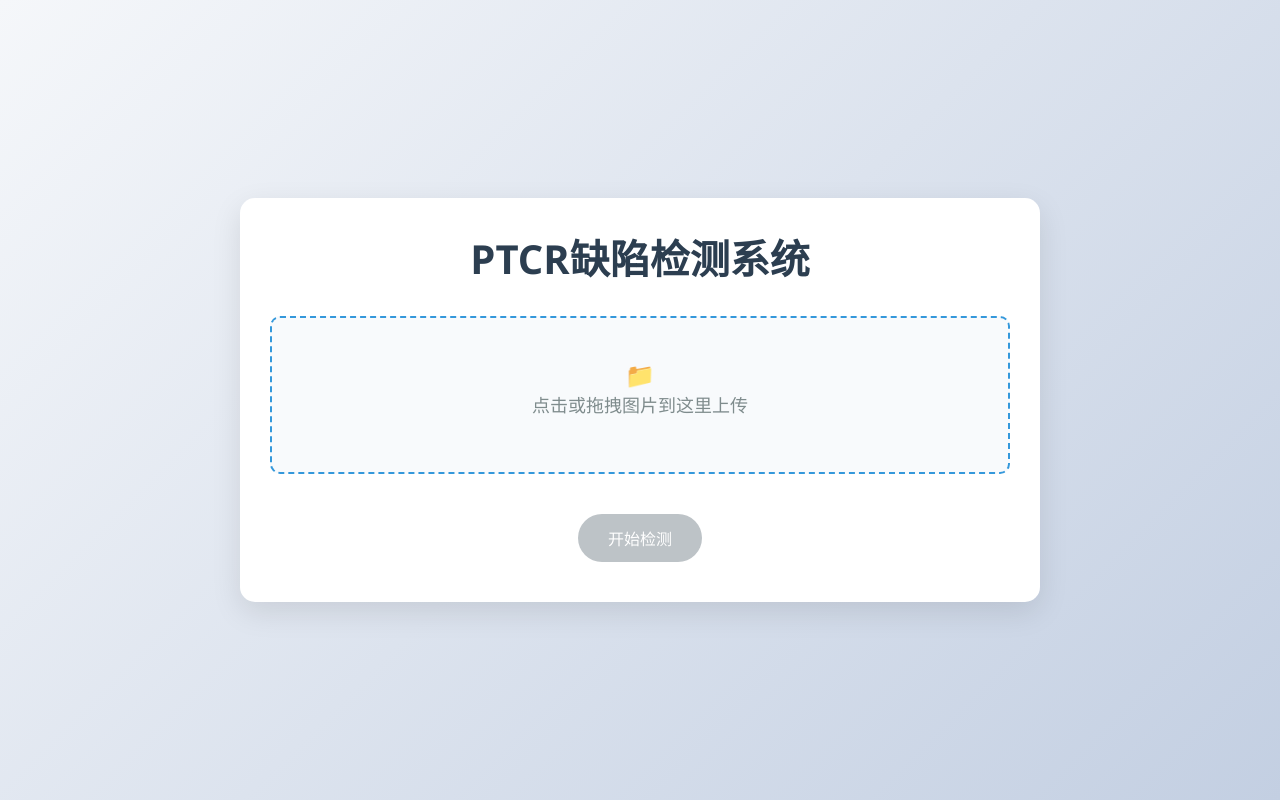
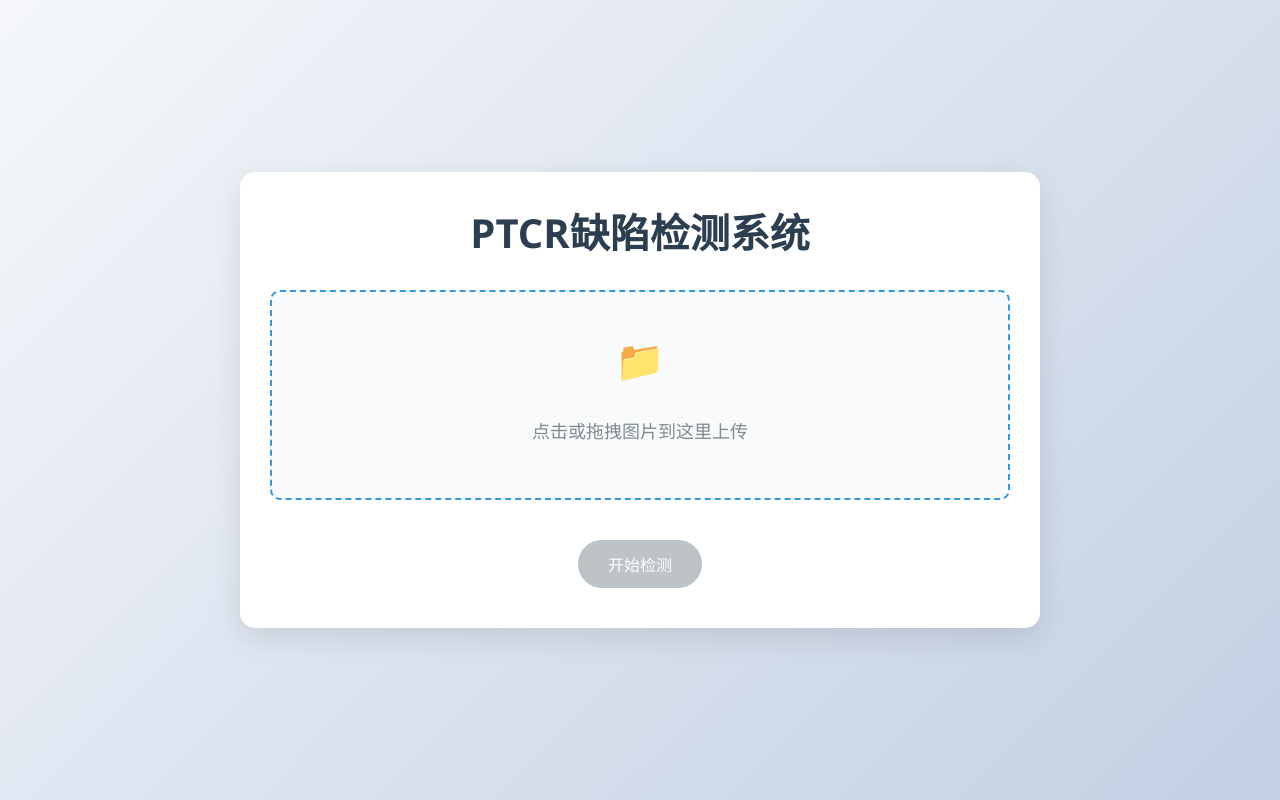
Before and after one commit to Ogerpon233/ptcr_dl, a plain HTML site: page Frontend/index.html in a window 1280 px wide. Drawn offline with Linux system fonts and the light colour scheme; a web font is replaced by a local one.

```diff
--- a/Frontend/index.html
+++ b/Frontend/index.html
@@ -240,7 +240,7 @@
         <div id="home-page" class="page active">
             <h1>PTCR缺陷检测系统</h1>
             <div id="upload-area" class="upload-area">
-                <h2>📁</h2>
+                <h1>📁</h1>
                 <div class="upload-text">点击或拖拽图片到这里上传</div>
                 <div id="file-name" class="file-name"></div>
             </div>
@@ -521,4 +521,5 @@
         }
     </script>
 </body>
+
 </html>
```
